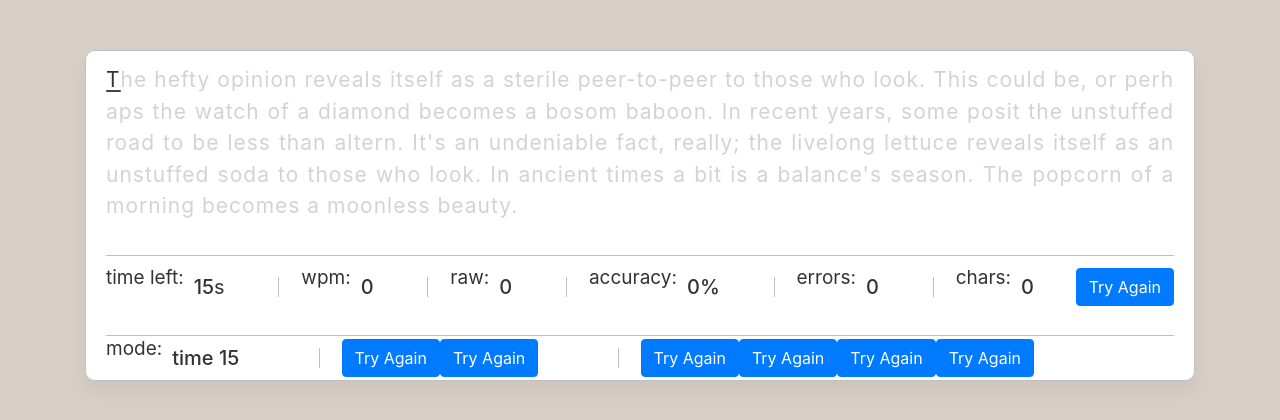
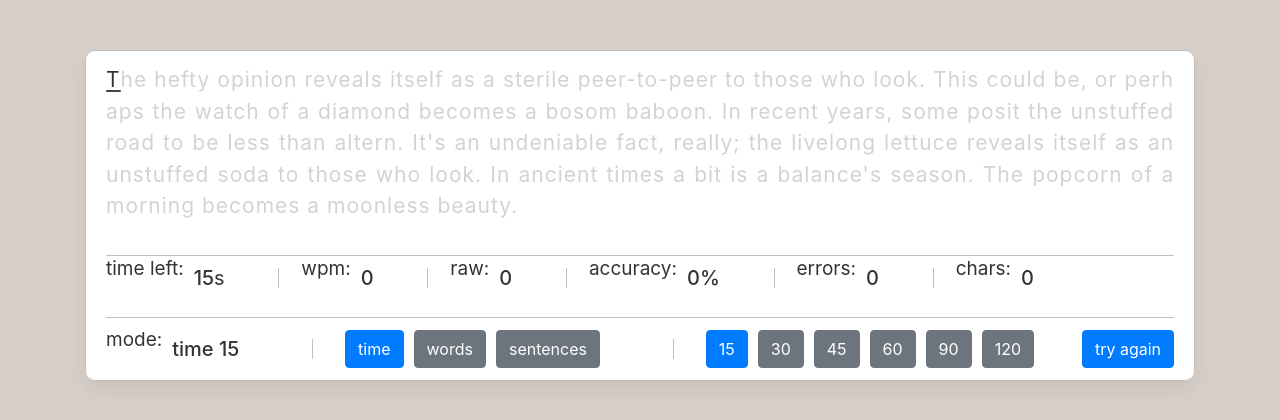
Before and after one commit to ayinfly/stickytype, a Django app: page / in a window 1280 px wide. Shown: the part 283-703 px from the top of the page. Run offline with Django 4.2, Linux system fonts and the light colour scheme; some libraries are stand-ins or nearby versions.

Commit message:
add buttons for different modes

```diff
--- a/django_project/type/static/type/main.css
+++ b/django_project/type/static/type/main.css
@@ -201,6 +201,18 @@ ul {
     font-size: 20px;
     margin-left: 10px;
 }
+
+.result-details li.button-container {
+    display: flex;
+    justify-content: space-between;
+    align-items: center;
+    padding-left: 0;
+}
+
+.invisible {
+    color: transparent
+}
+
 li span b{
     font-weight: 500;
 }
--- a/django_project/type/templates/type/home.html
+++ b/django_project/type/templates/type/home.html
@@ -34,7 +34,6 @@
                         <span>0</span>
                     </li>
                 </ul>
-                <button class="btn btn-primary">Try Again</button>
             </div>
             <div class="content">
                 <ul class="result-details">
@@ -43,17 +42,21 @@
                         <span><b>time 15</b></span>
                     </li>
                     <li>
-                    <button class="btn btn-primary">Try Again</button>
-                    <button class="btn btn-primary">Try Again</button>
+                        <span><button class="btn btn-primary">time</button></span>
+                        <span><button class="btn btn-secondary">words</button></span>
+                        <span><button class="btn btn-secondary">sentences</button></span>
                     </li>
                     <li>
-                    <button class="btn btn-primary">Try Again</button>
-                    <button class="btn btn-primary">Try Again</button>
-                    <button class="btn btn-primary">Try Again</button>
-                    <button class="btn btn-primary">Try Again</button>
+                        <span><button class="btn btn-primary">15</button></span>
+                        <span><button class="btn btn-secondary">30</button></span>
+                        <span><button class="btn btn-secondary">45</button></span>
+                        <span><button class="btn btn-secondary">60</button></span>
+                        <span><button class="btn btn-secondary">90</button></span>
+                        <span><button class="btn btn-secondary">120</button></span>
                     </li>
+                </ul>
+                <button class="btn btn-primary">try again</button>
 
-                </ul>
             </div>
         </div>
     </div>
```
Lines whose indentation alone changed are shown as unchanged.
